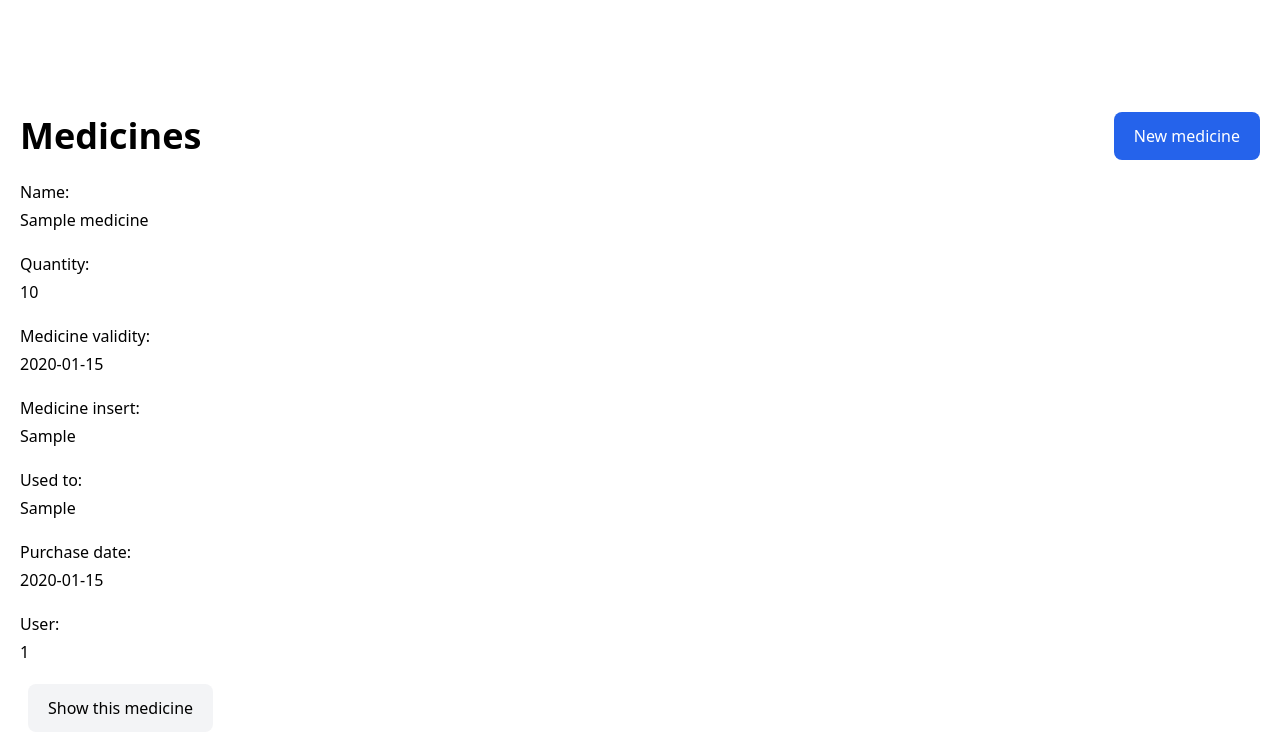
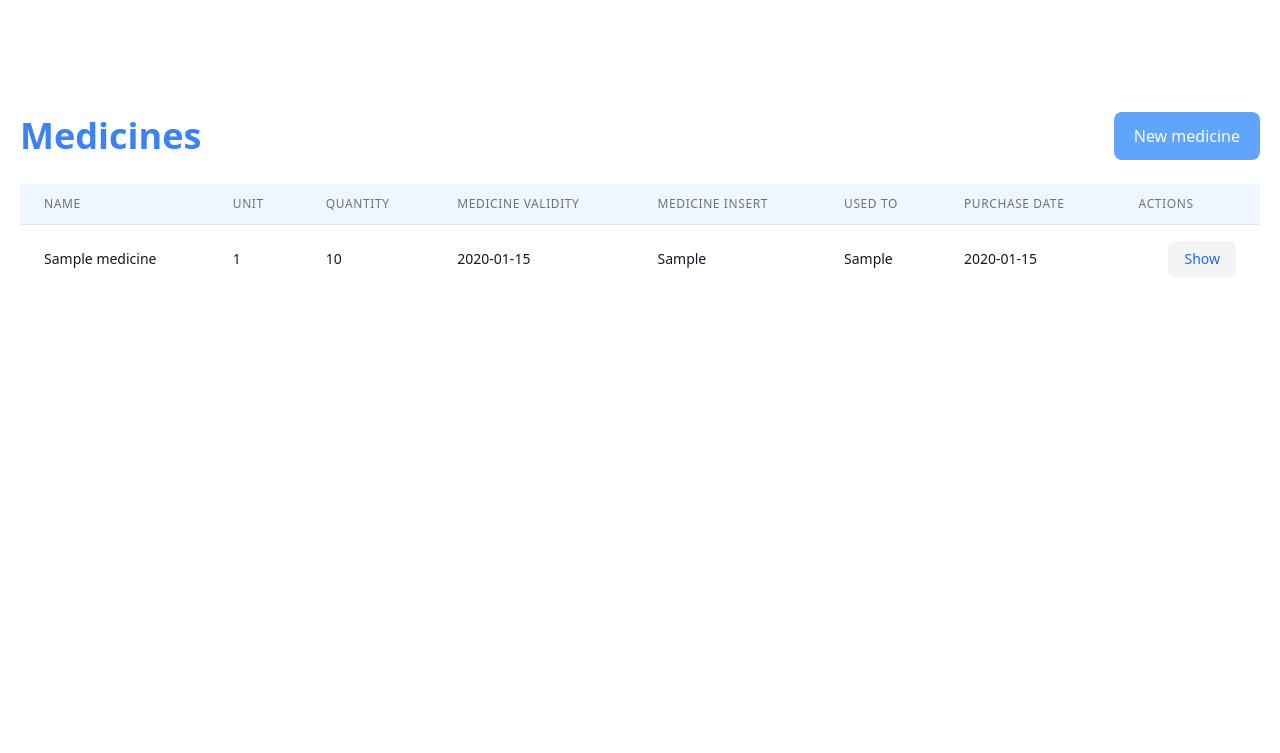
Before and after one commit to eltonsantos/medicare, a Rails app: page /medicines in a window 1280 px wide. Shown: the top 753 px of the page. Run offline with Rails 7, Linux system fonts and the light colour scheme; tables that the repository leaves empty hold one stand-in row (values such as "Sample post"); style sheets or scripts are compiled from the project's sources; some libraries are stand-ins or nearby versions.

Commit message:
Change layout on medicine

```diff
--- a/app/controllers/medicines_controller.rb
+++ b/app/controllers/medicines_controller.rb
@@ -53,6 +53,6 @@ class MedicinesController < ApplicationController
 
     # Only allow a list of trusted parameters through.
     def medicine_params
-      params.require(:medicine).permit(:name, :quantity, :medicine_validity, :medicine_insert, :used_to, :purchase_date, :user_id)
+      params.require(:medicine).permit(:name, :unit, :quantity, :medicine_validity, :medicine_insert, :used_to, :purchase_date)
     end
 end
--- a/app/controllers/symptoms_controller.rb
+++ b/app/controllers/symptoms_controller.rb
@@ -53,6 +53,6 @@ class SymptomsController < ApplicationController
 
     # Only allow a list of trusted parameters through.
     def symptom_params
-      params.require(:symptom).permit(:name, :user_id)
+      params.require(:symptom).permit(:name)
     end
 end
--- a/app/models/medicine.rb
+++ b/app/models/medicine.rb
@@ -1,3 +1,6 @@
 class Medicine < ApplicationRecord
-  belongs_to :user
+  has_many :medicine_symptoms, dependent: :destroy
+  has_many :symptoms, through: :medicine_symptoms
+
+  has_one_attached :picture
 end
--- a/app/models/symptom.rb
+++ b/app/models/symptom.rb
@@ -1,3 +1,4 @@
 class Symptom < ApplicationRecord
-  belongs_to :user
+  has_many :medicine_symptoms, dependent: :destroy
+  has_many :medicines, through: :medicine_symptoms
 end
--- a/app/views/medicines/_medicine.html.erb
+++ /dev/null
@@ -1,37 +0,0 @@
-<div id="<%= dom_id medicine %>">
-  <p class="my-5">
-    <strong class="block font-medium mb-1">Name:</strong>
-    <%= medicine.name %>
-  </p>
-
-  <p class="my-5">
-    <strong class="block font-medium mb-1">Quantity:</strong>
-    <%= medicine.quantity %>
-  </p>
-
-  <p class="my-5">
-    <strong class="block font-medium mb-1">Medicine validity:</strong>
-    <%= medicine.medicine_validity %>
-  </p>
-
-  <p class="my-5">
-    <strong class="block font-medium mb-1">Medicine insert:</strong>
-    <%= medicine.medicine_insert %>
-  </p>
-
-  <p class="my-5">
-    <strong class="block font-medium mb-1">Used to:</strong>
-    <%= medicine.used_to %>
-  </p>
-
-  <p class="my-5">
-    <strong class="block font-medium mb-1">Purchase date:</strong>
-    <%= medicine.purchase_date %>
-  </p>
-
-  <p class="my-5">
-    <strong class="block font-medium mb-1">User:</strong>
-    <%= medicine.user_id %>
-  </p>
-
-</div>
--- a/app/views/medicines/index.html.erb
+++ b/app/views/medicines/index.html.erb
@@ -5,17 +5,55 @@
 
   <% content_for :title, "Medicines" %>
 
-  <div class="flex justify-between items-center">
-    <h1 class="font-bold text-4xl">Medicines</h1>
-    <%= link_to "New medicine", new_medicine_path, class: "rounded-lg py-3 px-5 bg-blue-600 text-white block font-medium" %>
+  <div class="flex justify-between items-center mb-6">
+    <h1 class="font-bold text-4xl text-blue-500">Medicines</h1>
+    <%= link_to "New medicine", new_medicine_path, class: "rounded-lg py-3 px-5 bg-blue-400 hover:bg-blue-500 text-white block font-medium" %>
   </div>
 
-  <div id="medicines" class="min-w-full">
-    <% @medicines.each do |medicine| %>
-      <%= render medicine %>
-      <p>
-        <%= link_to "Show this medicine", medicine, class: "ml-2 rounded-lg py-3 px-5 bg-gray-100 inline-block font-medium" %>
-      </p>
-    <% end %>
+  <div id="medicines" class="w-full">
+    <table class="min-w-full divide-y divide-gray-200">
+      <thead class="bg-blue-50">
+        <tr>
+          <th class="px-6 py-3 text-left text-xs font-medium text-gray-500 uppercase tracking-wider">Name</th>
+          <th class="px-6 py-3 text-left text-xs font-medium text-gray-500 uppercase tracking-wider">Unit</th>
+          <th class="px-6 py-3 text-left text-xs font-medium text-gray-500 uppercase tracking-wider">Quantity</th>
+          <th class="px-6 py-3 text-left text-xs font-medium text-gray-500 uppercase tracking-wider">Medicine Validity</th>
+          <th class="px-6 py-3 text-left text-xs font-medium text-gray-500 uppercase tracking-wider">Medicine Insert</th>
+          <th class="px-6 py-3 text-left text-xs font-medium text-gray-500 uppercase tracking-wider">Used To</th>
+          <th class="px-6 py-3 text-left text-xs font-medium text-gray-500 uppercase tracking-wider">Purchase Date</th>
+          <th class="px-6 py-3 text-left text-xs font-medium text-gray-500 uppercase tracking-wider">Actions</th>
+        </tr>
+      </thead>
+      <tbody class="bg-white divide-y divide-gray-200">
+        <% @medicines.each do |medicine| %>
+          <tr id="<%= dom_id medicine %>">
+            <td class="px-6 py-4 whitespace-nowrap">
+              <div class="text-sm text-gray-900"><%= medicine.name %></div>
+            </td>
+            <td class="px-6 py-4 whitespace-nowrap">
+              <div class="text-sm text-gray-900"><%= medicine.unit %></div>
+            </td>
+            <td class="px-6 py-4 whitespace-nowrap">
+              <div class="text-sm text-gray-900"><%= medicine.quantity %></div>
+            </td>
+            <td class="px-6 py-4 whitespace-nowrap">
+              <div class="text-sm text-gray-900"><%= medicine.medicine_validity %></div>
+            </td>
+            <td class="px-6 py-4 whitespace-nowrap">
+              <div class="text-sm text-gray-900"><%= medicine.medicine_insert %></div>
+            </td>
+            <td class="px-6 py-4 whitespace-nowrap">
+              <div class="text-sm text-gray-900"><%= medicine.used_to %></div>
+            </td>
+            <td class="px-6 py-4 whitespace-nowrap">
+              <div class="text-sm text-gray-900"><%= medicine.purchase_date %></div>
+            </td>
+            <td class="px-6 py-4 whitespace-nowrap text-right text-sm font-medium">
+              <%= link_to "Show", medicine, class: "ml-2 rounded-lg py-2 px-4 bg-gray-100 text-blue-600 inline-block font-medium" %>
+            </td>
+          </tr>
+        <% end %>
+      </tbody>
+    </table>
   </div>
 </div>
--- a/app/views/symptoms/_form.html.erb
+++ b/app/views/symptoms/_form.html.erb
@@ -16,11 +16,6 @@
     <%= form.text_field :name, class: "block shadow rounded-md border border-gray-400 outline-none px-3 py-2 mt-2 w-full" %>
   </div>
 
-  <div class="my-5">
-    <%= form.label :user_id %>
-    <%= form.text_field :user_id, class: "block shadow rounded-md border border-gray-400 outline-none px-3 py-2 mt-2 w-full" %>
-  </div>
-
   <div class="inline">
     <%= form.submit class: "rounded-lg py-3 px-5 bg-blue-600 text-white inline-block font-medium cursor-pointer" %>
   </div>
--- a/app/views/symptoms/_symptom.html.erb
+++ b/app/views/symptoms/_symptom.html.erb
@@ -4,9 +4,4 @@
     <%= symptom.name %>
   </p>
 
-  <p class="my-5">
-    <strong class="block font-medium mb-1">User:</strong>
-    <%= symptom.user_id %>
-  </p>
-
 </div>
--- a/db/migrate/20240621111322_create_medicines.rb
+++ b/db/migrate/20240621230522_create_medicines.rb
@@ -2,12 +2,12 @@ class CreateMedicines < ActiveRecord::Migration[7.1]
   def change
     create_table :medicines do |t|
       t.string :name
+      t.integer :unit
       t.integer :quantity
       t.date :medicine_validity
       t.text :medicine_insert
       t.string :used_to
       t.date :purchase_date
-      t.references :user, null: false, foreign_key: true
 
       t.timestamps
     end
--- a/db/migrate/20240621111340_create_symptoms.rb
+++ b/db/migrate/20240621230623_create_symptoms.rb
@@ -2,7 +2,6 @@ class CreateSymptoms < ActiveRecord::Migration[7.1]
   def change
     create_table :symptoms do |t|
       t.string :name
-      t.references :user, null: false, foreign_key: true
 
       t.timestamps
     end
```
Also changed, not shown: app/views/medicines/_form.html.erb (+15 -16 lines), app/views/medicines/edit.html.erb (+8 -4 lines), app/views/medicines/new.html.erb (+7 -3 lines), app/views/medicines/show.html.erb (+41 -10 lines), db/seeds.rb (+3 -9 lines), db/migrate/20240621230714_create_medicine_symptoms.rb (renamed from db/migrate/20240621111414_create_medicine_symptoms.rb), db/schema.rb.
